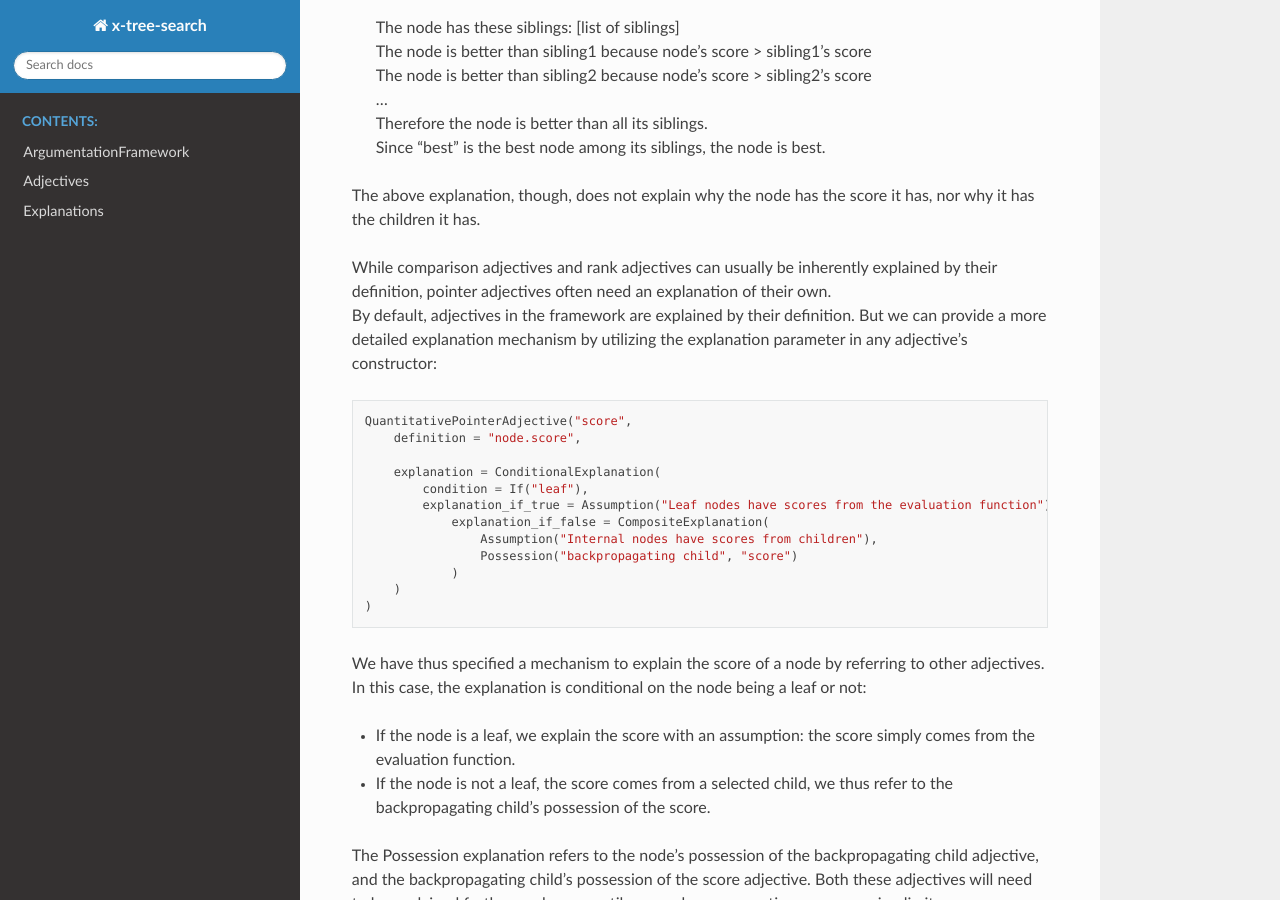
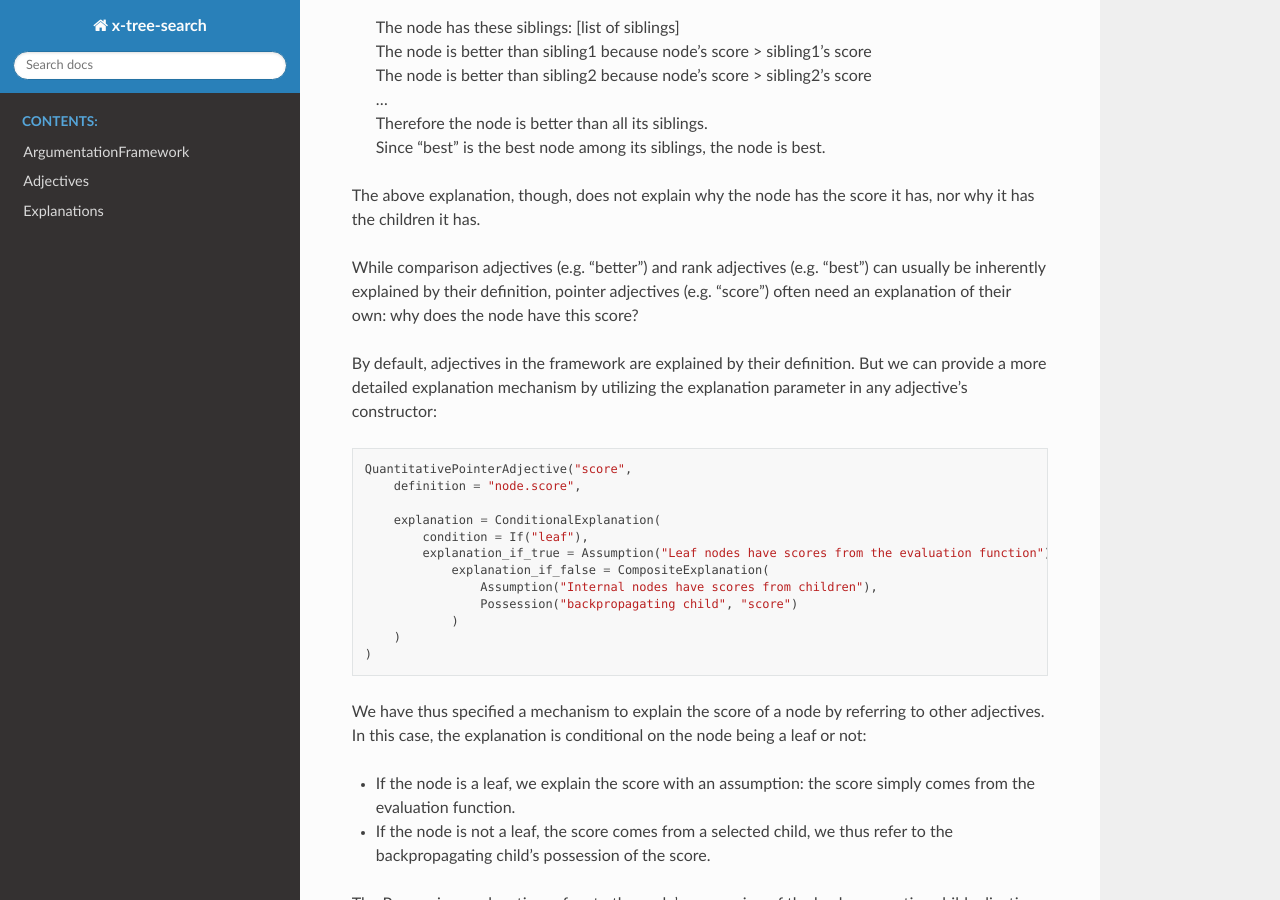
Before and after one commit to nicoloddo/x-tree-search, a Sphinx documentation site: the page built from docs/index.md, in a window 1280 px wide and 900 px high, scrolled down 1386 px. Built offline with Sphinx 7.4.7 and the Read the Docs theme 2.0.0, drawn with Linux system fonts in a browser that asks for light colours.

Commit message:
Fixed intro for more clarity

````diff
--- a/docs/index.md
+++ b/docs/index.md
@@ -47,7 +47,8 @@ With these adjectives, the explainer will be able to reply to the query "Why is
 
 The above explanation, though, does not explain why the node has the score it has, nor why it has the children it has.
 
-While comparison adjectives and rank adjectives can usually be inherently explained by their definition, pointer adjectives often need an explanation of their own.<br>
+While comparison adjectives (e.g. "better") and rank adjectives (e.g. "best") can usually be inherently explained by their definition, pointer adjectives (e.g. "score") often need an explanation of their own: why does the node have this score?
+
 By default, adjectives in the framework are explained by their definition. But we can provide a more detailed explanation mechanism by utilizing the explanation parameter in any adjective's constructor:
 ```python
 QuantitativePointerAdjective("score",
````
